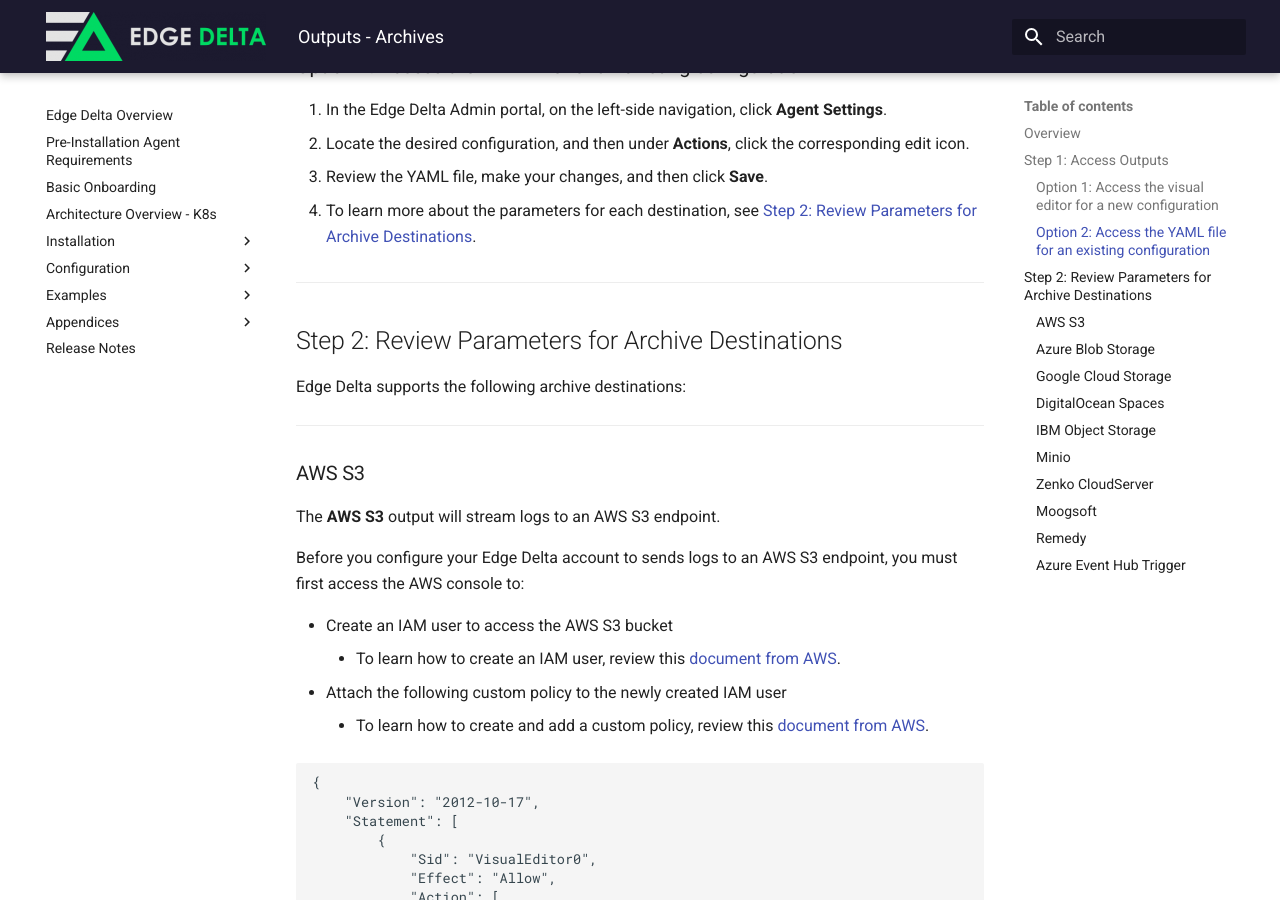
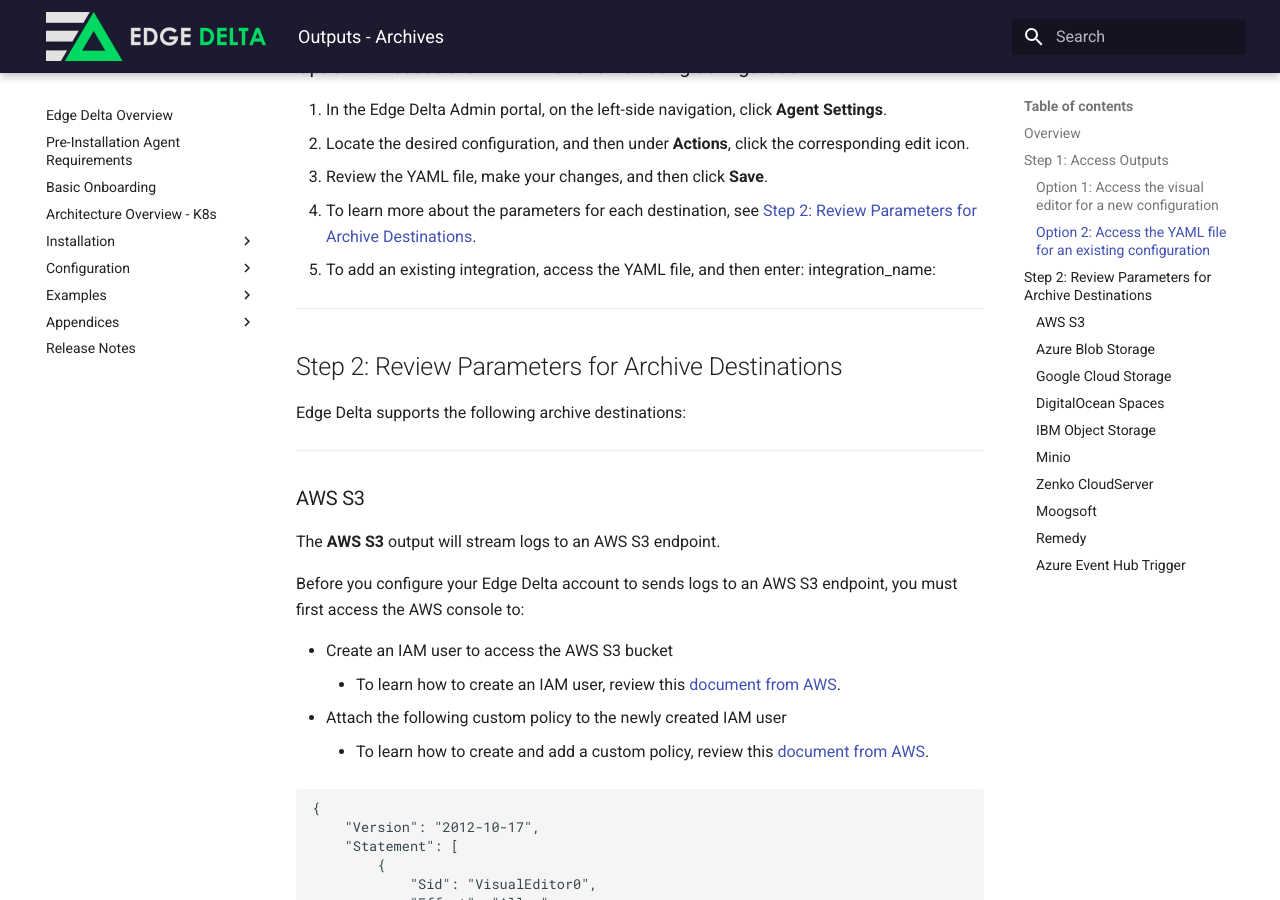
Before and after one commit to edgedelta/docs, an MkDocs documentation site: the page built from docs/configuration/outputs-archives.md, in a window 1280 px wide and 900 px high, scrolled down 1208 px. Built offline with MkDocs 1.6.1 and Material for MkDocs 9.7.7, drawn with Linux system fonts in a browser that asks for light colours.

Commit message:
Update outputs-archives.md

```diff
--- a/docs/configuration/outputs-archives.md
+++ b/docs/configuration/outputs-archives.md
@@ -50,6 +50,7 @@ At a high level, there are 2 ways to manage **Outputs**:
 3. Review the YAML file, make your changes, and then click **Save**.
 
   * To learn more about the parameters for each destination, see [Step 2: Review Parameters for Archive Destinations](##step-2-review-parameters-for-archive-destinations).
+  * To add an existing integration, access the YAML file, and then enter: integration_name: <name of existing integration>
 
 ***
 
```
